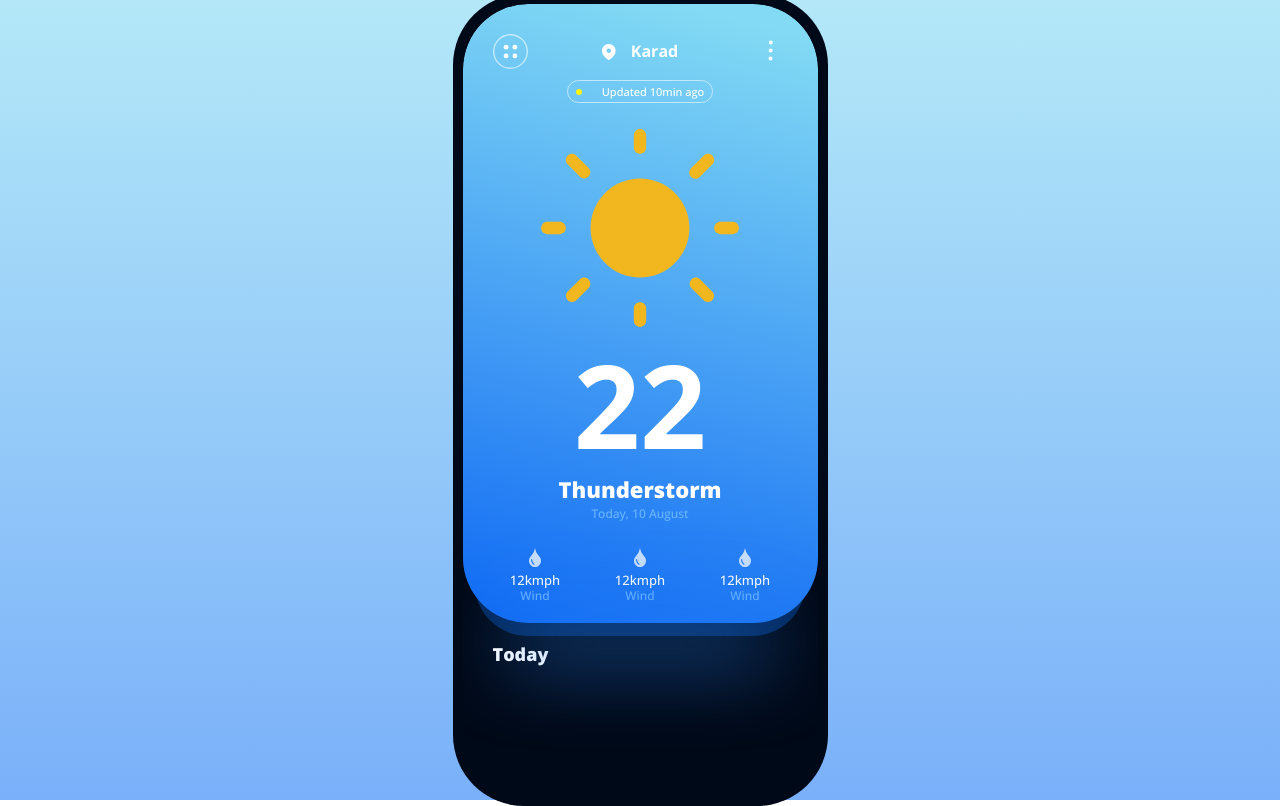
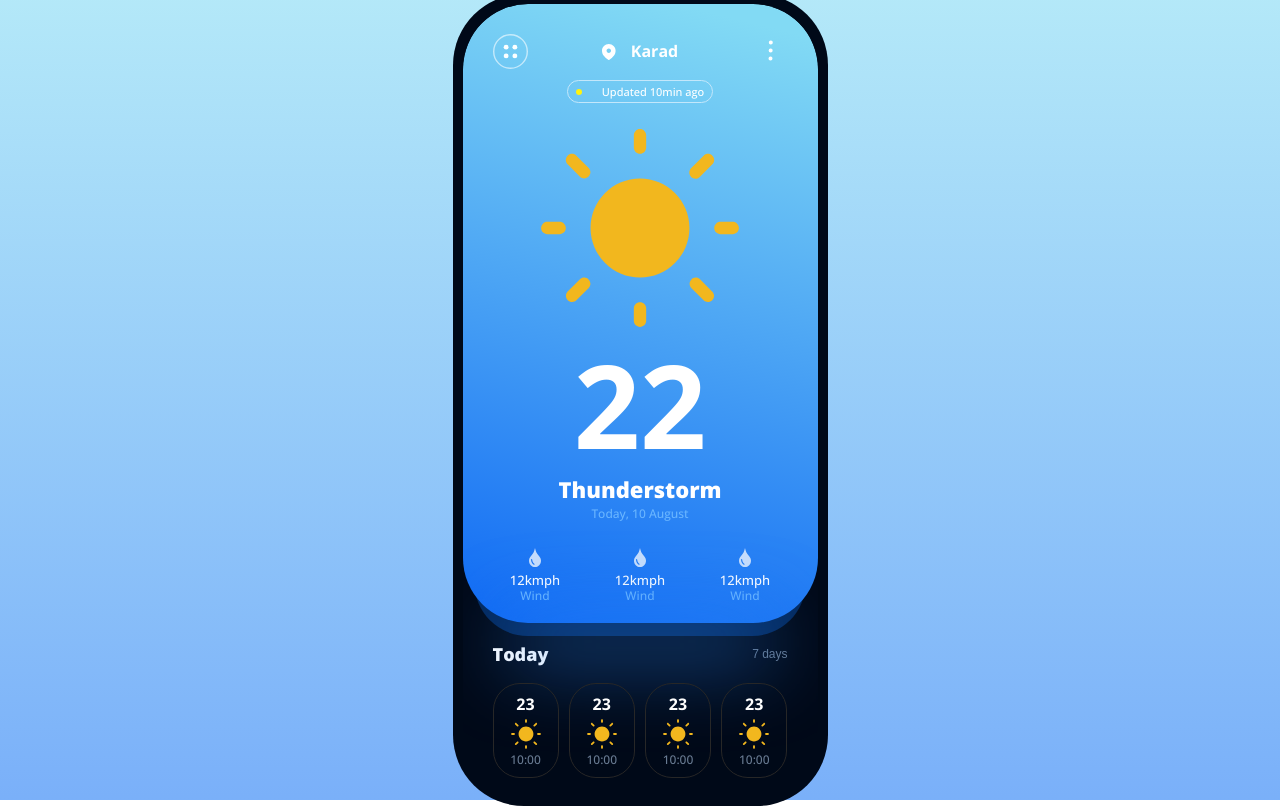
Before and after one commit to script696/weatherly, a React (Create React App) app: page / in a window 1280 px wide. Built offline with nearby package versions, Linux system fonts and the light colour scheme.

Commit message:
Added all UI Page1
Added all UI Page1

```diff
--- a/package.json
+++ b/package.json
@@ -14,6 +14,7 @@
     "react-dom": "^18.2.0",
     "react-scripts": "5.0.1",
     "styled-components": "^5.3.5",
+    "swiper": "^8.3.2",
     "typescript": "^4.7.4",
     "web-vitals": "^2.1.4"
   },
--- a/src/pages/DashBoard/DashBoard.tsx
+++ b/src/pages/DashBoard/DashBoard.tsx
@@ -17,6 +17,11 @@ import UpdateInfoContainer from "./components/UpdateInfoContainer/UpdateInfoCont
 import MainWeatherLogoContainer from "./components/MainWeatherLogoContainer/MainWeatherLogoContainer";
 import MainWeatherInfoContainer from "./components/MainWeatherInfoContainer/MainWeatherInfoContainer";
 import WeatherInfoCard1 from "../../shared/WeatherInfoCard1/WeatherInfoCard1";
+import BottomSlider from "./components/BottomSlider/BottomSlider";
+import Swiper1 from "./components/Swiper";
+
+import { Swiper, SwiperSlide } from "swiper/react";
+import "swiper/css";
 
 const StyledDashBoard = styled.div`
   position: relative;
@@ -69,26 +74,48 @@ const DashBoard = () => {
         </MainWeatherLogoContainer>
         <MainWeatherInfoContainer>
           <Flex direction="column" margin="auto" width="50%">
-            <Paragraph text='22' weight="700" size="116px" height="143px"/>
-            <Paragraph text='Thunderstorm' weight="800" size="22px" height="27px" margin="0 0 3px 0"/>
-            <Paragraph text='Today, 10 August' weight="500" size="12px" height="15px" color="#69B5FF"/>
+            <Paragraph text="22" weight="700" size="116px" height="143px" />
+            <Paragraph
+              text="Thunderstorm"
+              weight="800"
+              size="22px"
+              height="27px"
+              margin="0 0 3px 0"
+            />
+            <Paragraph
+              text="Today, 10 August"
+              weight="500"
+              size="12px"
+              height="15px"
+              color="#69B5FF"
+            />
           </Flex>
         </MainWeatherInfoContainer>
         <MainWeatherInfoContainer>
           <Flex gap="53px">
-            <WeatherInfoCard1 icon="windy" value="12kmph" type="Wind"/>
-            <WeatherInfoCard1 icon="windy" value="12kmph" type="Wind"/>
-            <WeatherInfoCard1 icon="windy" value="12kmph" type="Wind"/>
+            <WeatherInfoCard1 icon="windy" value="12kmph" type="Wind" />
+            <WeatherInfoCard1 icon="windy" value="12kmph" type="Wind" />
+            <WeatherInfoCard1 icon="windy" value="12kmph" type="Wind" />
           </Flex>
         </MainWeatherInfoContainer>
       </Screen>
       <Bottom>
         <BottomHeader>
-          <Flex justify="space-between">
+          <Flex justify="space-between" width="100%">
             <Title size="18px" height="22px" text="Today" weight="800" />
-            <Button text="7 days" color="#687B92" fz="12px" lh="15px" />
+            <Button>
+              <Paragraph
+                text="7 days"
+                color="#687B92"
+                size="12px"
+                height="15px"
+              />
+            </Button>
           </Flex>
         </BottomHeader>
+        <BottomSlider>
+         <Swiper1/>
+        </BottomSlider>
       </Bottom>
     </StyledDashBoard>
   );
--- a/src/pages/DashBoard/components/BottomHeader/BottomHeader.tsx
+++ b/src/pages/DashBoard/components/BottomHeader/BottomHeader.tsx
@@ -4,6 +4,7 @@ import styled from "styled-components/macro";
 const StyledBottomHeader = styled.div`
   display: flex;
   justify-content: space-between;
+  margin: 0 0 18px 0;
 `;
 
 const BottomHeader = ({...props} : any) => {
--- /dev/null
+++ b/src/pages/DashBoard/components/BottomSlider/BottomSlider.tsx
@@ -0,0 +1,12 @@
+import React from 'react'
+import styled from "styled-components/macro";
+
+const StyledBottomSlider = styled.div<any>`
+
+`
+
+const BottomSlider = ({...props}) => {
+  return <StyledBottomSlider {...props}/>
+}
+
+export default BottomSlider
--- /dev/null
+++ b/src/pages/DashBoard/components/Swiper.tsx
@@ -0,0 +1,42 @@
+import { Swiper, SwiperSlide } from "swiper/react";
+import "swiper/css";
+import styled from "styled-components/macro";
+import WeatherSliderCard from "./WeatherSliderCard/WeatherSliderCard";
+
+const StyledSwiper = styled.p<any>``;
+const Swiper1 = () => {
+  return (
+    <StyledSwiper>
+      <Swiper
+        spaceBetween={10}
+        slidesPerView={4}
+        onSlideChange={() => console.log("slide change")}
+        onSwiper={(swiper) => console.log(swiper)}
+      >
+        <SwiperSlide>
+          <WeatherSliderCard/>
+        </SwiperSlide>
+        <SwiperSlide>
+          <WeatherSliderCard/>
+        </SwiperSlide>
+        <SwiperSlide>
+          <WeatherSliderCard/>
+        </SwiperSlide>
+        <SwiperSlide>
+          <WeatherSliderCard/>
+        </SwiperSlide>
+        <SwiperSlide>
+          <WeatherSliderCard/>
+        </SwiperSlide>
+        <SwiperSlide>
+          <WeatherSliderCard/>
+        </SwiperSlide>
+        <SwiperSlide>
+          <WeatherSliderCard/>
+        </SwiperSlide>
+      </Swiper>
+    </StyledSwiper>
+  );
+};
+
+export default Swiper1;
--- /dev/null
+++ b/src/pages/DashBoard/components/WeatherSliderCard/WeatherSliderCard.tsx
@@ -0,0 +1,36 @@
+import React from "react";
+import styled from "styled-components/macro";
+import GlobalSvgSelector from "../../../../img/logo/GlobalSvgSelector";
+import Paragraph from "../../../../shared/Paragraph/Paragraph";
+import Wrapper from "../../../../shared/Wrapper/Wrapper";
+
+const StyledWeatherSliderCard = styled.article<any>`
+  width: 66px;
+  height: 95px;
+  border: 1px solid #272727;
+  border-radius: 27px;
+  display: flex;
+  flex-direction: column;
+  justify-content: center;
+  align-items: center;
+`;
+
+const WeatherSliderCard = ({ ...props }) => {
+  return (
+    <StyledWeatherSliderCard>
+      <Paragraph text="23" weight="700" size="16px" height="20px" margin="0 0 5px 0"/>
+      <Wrapper width="30px" height="30px" margin="0 0 3px 0">
+        <GlobalSvgSelector id="sunny" />
+      </Wrapper>
+      <Paragraph
+        text="10:00"
+        weight="500"
+        size="12px"
+        height="15px"
+        color="#687B92"
+      />
+    </StyledWeatherSliderCard>
+  );
+};
+
+export default WeatherSliderCard;
```
Also changed, not shown: 1 other file (tests, documents, lock files or other folders).
